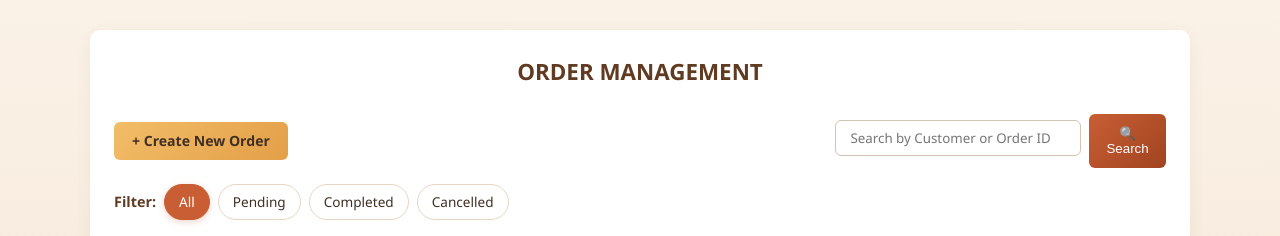
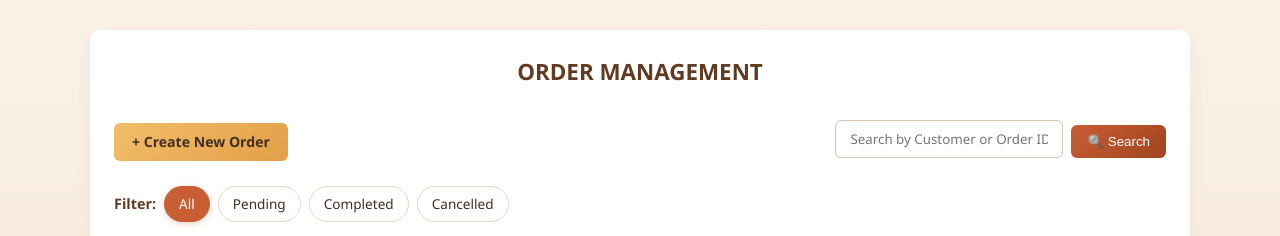
Before and after one commit to Furyk1923/Amah-Mary-s-Kitchen-by-Bare-Minimum, a PHP site: page /orders.php in a window 1280 px wide. Shown: the part 108-344 px from the top of the page. Run offline with PHP 8.4, Linux system fonts and the light colour scheme; the visitor is signed in with stand-in values (Sample User, id 1); data that the repository does not hold is empty.

Commit message:
Update style.css
search bar

```diff
--- a/style.css
+++ b/style.css
@@ -371,15 +371,17 @@ table tbody tr:hover {
 
 .search-bar {
     display: flex;
+    align-items: center;
     gap: 8px;
 }
 
 .search-bar input {
-    padding: 8px 14px;
+    padding: 9px 14px;
     border: 1px solid #d4c3b3;
     border-radius: 6px;
     outline: none;
     transition: all 0.2s;
+    font-family: inherit;
 }
 
 .search-bar input:focus {
@@ -391,18 +393,23 @@ table tbody tr:hover {
     background: linear-gradient(135deg, var(--primary), var(--primary-dark));
     color: white;
     border: none;
-    padding: 8px 16px;
+    padding: 9px 16px;
     border-radius: 6px;
     cursor: pointer;
     font-weight: 500;
     transition: filter 0.2s, transform 0.2s;
+
+    display: flex;
+    align-items: center;
+    justify-content: center;
+    gap: 6px;
+    white-space: nowrap;
 }
 
 .search-bar button:hover {
     filter: brightness(1.1);
     transform: translateY(-1px);
 }
-
 /* =================================================
    STATUS BADGES
    ================================================= */
```
